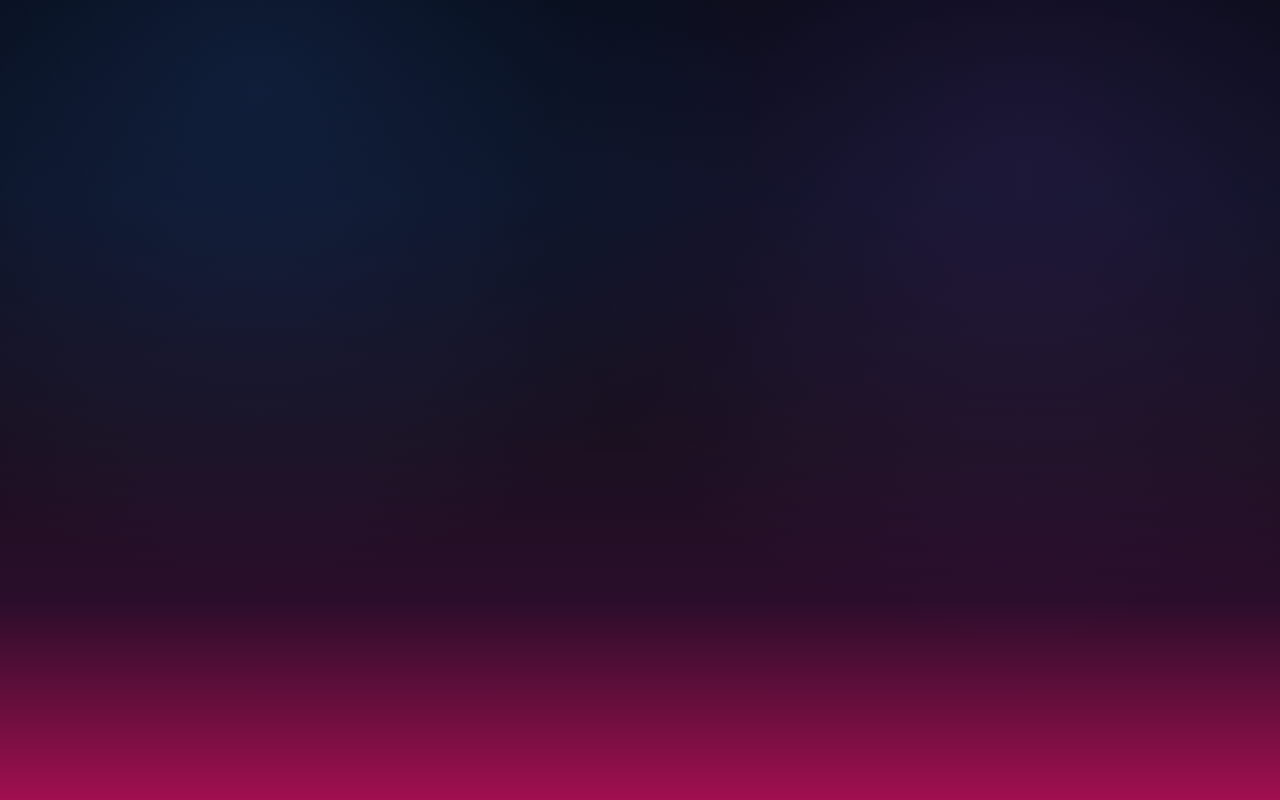
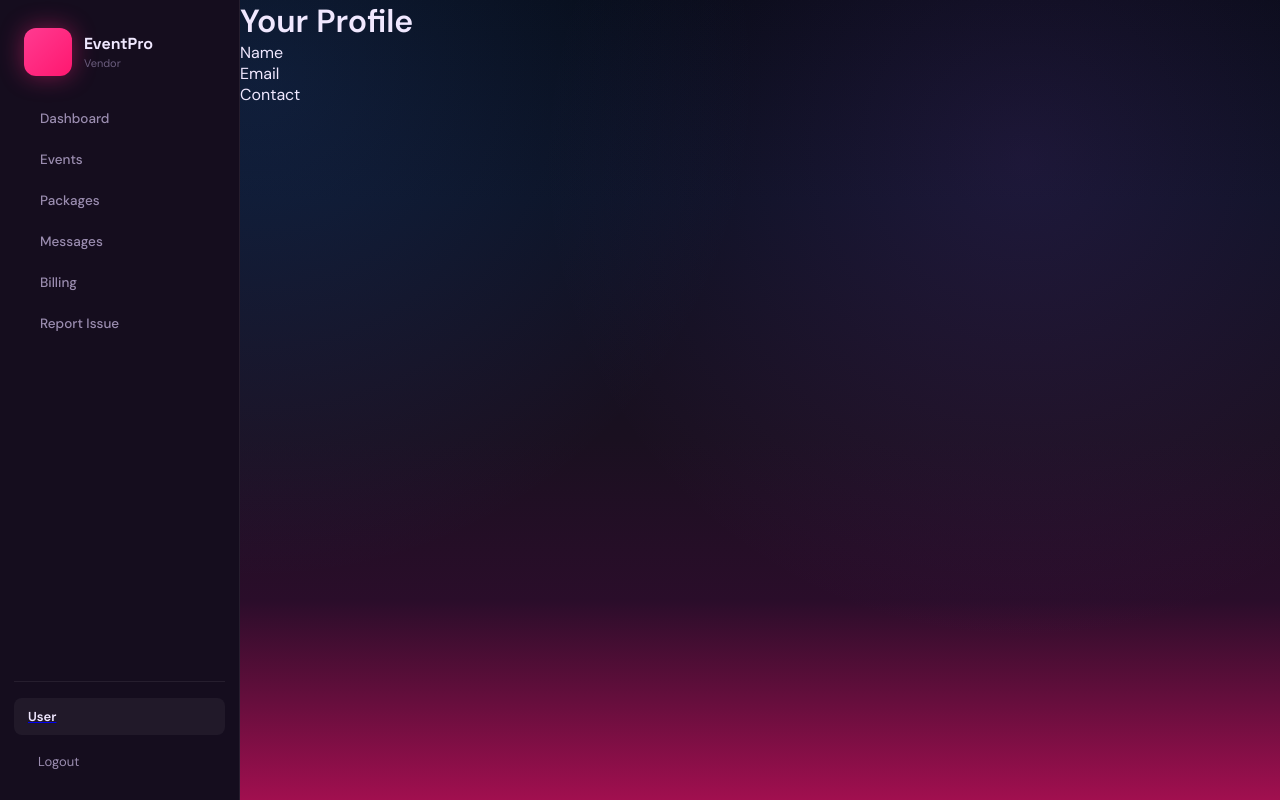
Before and after one commit to IIIT-Sricity-FSD-2024-2028/47_Checkmate, a React (Vite) app in the folder frontend-react/: page /vendor/profile in a window 1280 px wide. Before the commit this address had no page. Built offline with nearby package versions, Linux system fonts and the light colour scheme.

Commit message:
Creted Profile Page

```diff
--- a/frontend-react/src/components/Sidebar.jsx
+++ b/frontend-react/src/components/Sidebar.jsx
@@ -1,3 +1,5 @@
+import { Link } from 'react-router-dom'
+
 function Sidebar({ role, menuItems, userName }) {
     return (
         <aside className="sidebar">
@@ -24,11 +26,13 @@ function Sidebar({ role, menuItems, userName }) {
             </nav>
 
             <div className="sidebar__footer">
-                <div className="user-info">
+                <Link to={`/${role}/profile`}>
+                    <div className="user-info">
                     <div className="user-name">
                         {userName}
                     </div>
                 </div>
+                </Link>
                 <a href="/" className="logout-btn">
                     <i className="ph ph-sign-out"></i>
                     <span>Logout</span>
--- /dev/null
+++ b/frontend-react/src/pages/shared/Profile.jsx
@@ -0,0 +1,12 @@
+function Profile() {
+    return (
+        <div>
+            <h1>Your Profile</h1>
+            <p>Name</p>
+            <p>Email</p>
+            <p>Contact</p>
+        </div>
+    );
+}
+
+export default Profile;
--- a/frontend-react/src/routes/AppRoutes.jsx
+++ b/frontend-react/src/routes/AppRoutes.jsx
@@ -22,6 +22,7 @@ import SignIn from "../pages/auth/SignIn";
 import Events from "../pages/vendor/Events";
 import SignUp1 from "../pages/auth/SignUp1";
 import SignUp2 from "../pages/auth/SignUp2";
+import Profile from "../pages/shared/Profile";
 
 
 function AppRoutes() {
@@ -63,8 +64,9 @@ function AppRoutes() {
                 <Route path="report-issue" element={<ReportIssue />}></Route>
             </Route>
             <Route path="/vendor" element={<VendorLayout />}>
+                <Route path="profile" element={<Profile />}></Route>
                 <Route path="dashboard" element={<VendorDashboard />}></Route>
-                 <Route path="events" element={<Events />} />
+                <Route path="events" element={<Events />} />
                 <Route path="assigned-events" element={<StaffAssignedEvents />}></Route>
                 <Route path="task-board" element={<StaffTaskBoard />}></Route>
                 <Route path="performance" element={<StaffPerformance />}></Route>
```
